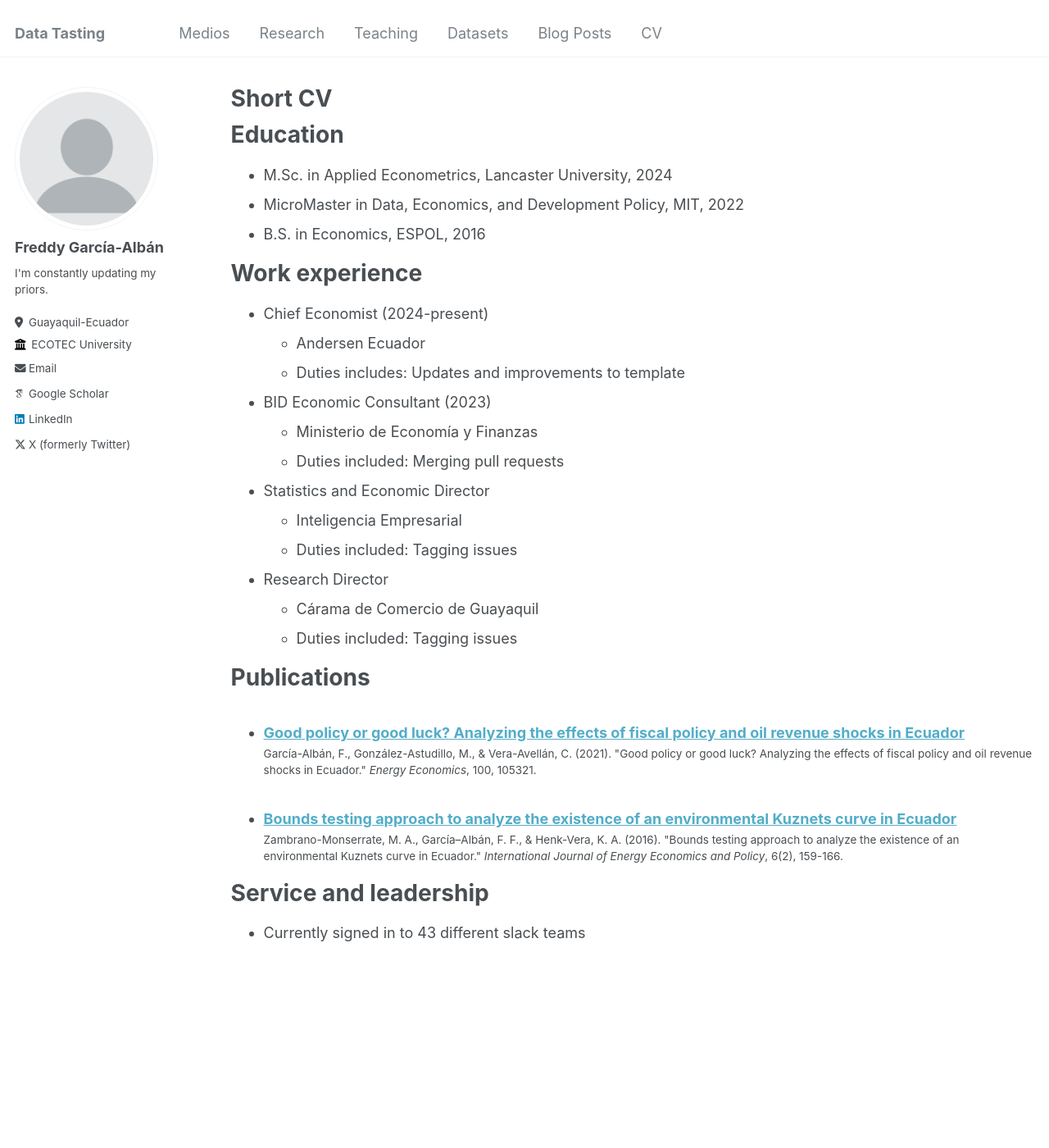
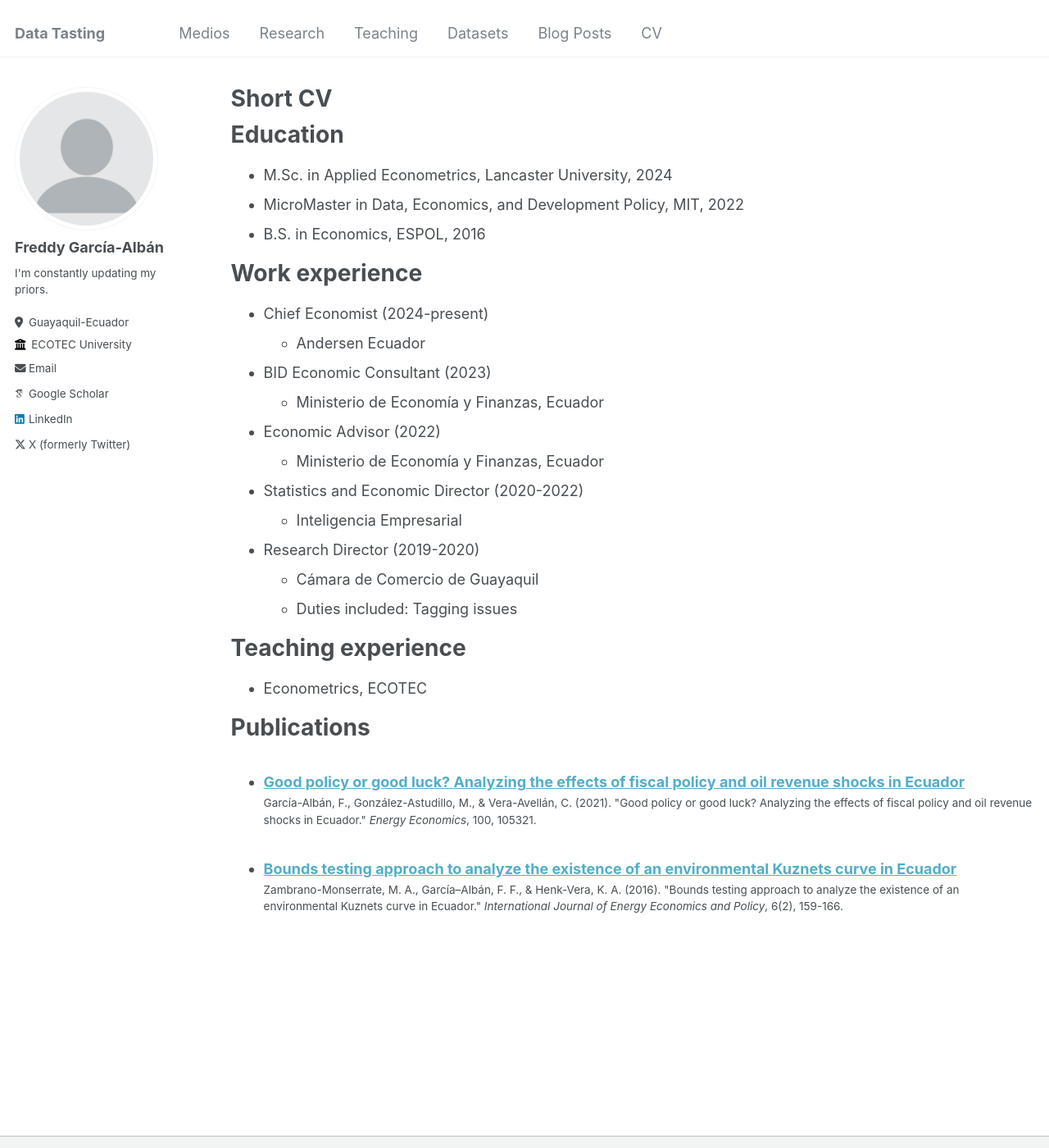
Before and after one commit to EnexFG/EnexFG.github.io, a Jekyll site: the page built from _pages/cv.md, in a window 1280 px wide and 1400 px high. Shown: the whole window at 82% size. Built offline with Jekyll 4.4.1, drawn with Linux system fonts in a browser that asks for light colours; some web fonts are replaced.

Commit message:
Update cv.md

```diff
--- a/_pages/cv.md
+++ b/_pages/cv.md
@@ -19,26 +19,28 @@ Work experience
 ======
 * Chief Economist (2024-present)
   * Andersen Ecuador
-  * Duties includes: Updates and improvements to template
 
 * BID Economic Consultant (2023)
-  * Ministerio de Economía y Finanzas
-  * Duties included: Merging pull requests
+  * Ministerio de Economía y Finanzas, Ecuador
 
-* Statistics and Economic Director
+* Economic Advisor (2022)
+  * Ministerio de Economía y Finanzas, Ecuador
+
+* Statistics and Economic Director (2020-2022)
   * Inteligencia Empresarial
+
+* Research Director (2019-2020)
+  * Cámara de Comercio de Guayaquil
   * Duties included: Tagging issues
 
-* Research Director
-  * Cárama de Comercio de Guayaquil
-  * Duties included: Tagging issues
+
+Teaching experience
+======
+* Econometrics, ECOTEC
+
 
 Publications
 ======
   <ul>{% for post in site.publications reversed %}
     {% include archive-single-cv.html %}
   {% endfor %}</ul>
-
-Service and leadership
-======
-* Currently signed in to 43 different slack teams
```
